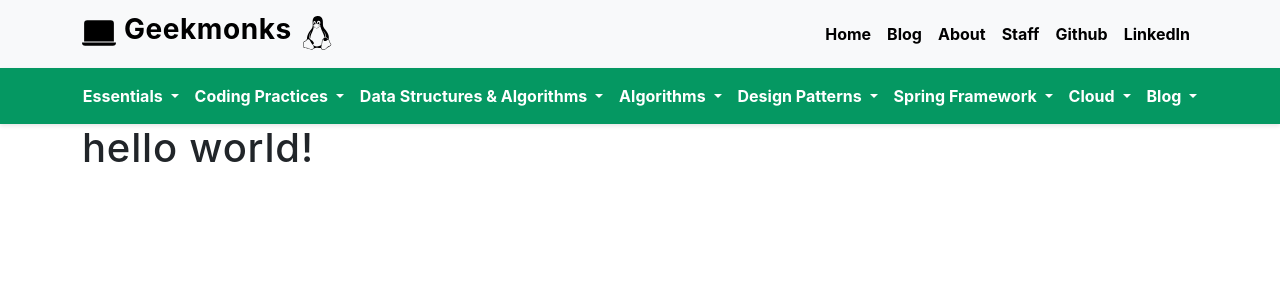
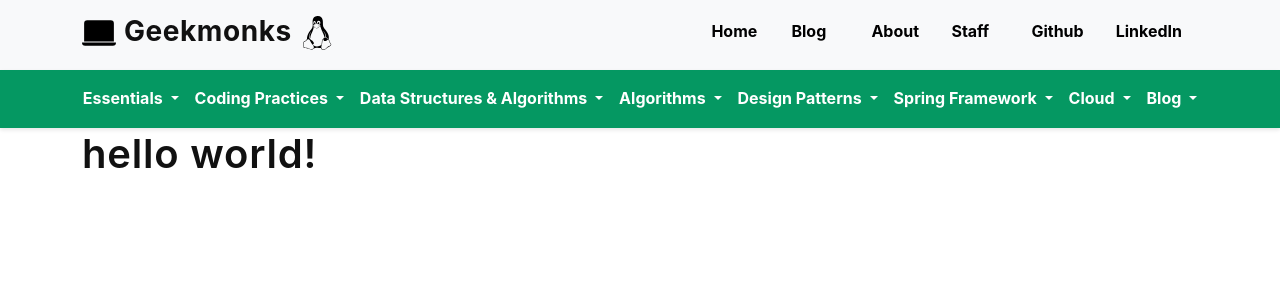
Before and after one commit to SRVivek1/geekmonks, a Jekyll site: the page built from index.md, in a window 1280 px wide. Shown: the top 300 px of the page. Built offline with Jekyll 4.4.1, drawn with Linux system fonts in a browser that asks for light colours.

Commit message:
seperated banner styling and other css enhancements

```diff
--- a/_includes/navigation.html
+++ b/_includes/navigation.html
@@ -18,12 +18,12 @@
                 <a class="nav-link dropdown-toggle fw-bold text-white" href="{{ item.url | relative_url }}" role="button" aria-expanded="false">
                   {{ item.title }}
                 </a>
-                <ul class="dropdown-menu">
+                <ul class="dropdown-menu dropdown-bg-green">
                   {% for subitem in item.submenu %}
                     {% if subitem.divider %}
                       <li><hr class="dropdown-divider"></li>
                     {% else %}
-                      <li><a class="dropdown-item" href="{{ subitem.url | relative_url }}"
+                      <li><a class="dropdown-item dropdown-bg-green" href="{{ subitem.url | relative_url }}"
                           {% if subitem.external %}target="_blank" rel="noopener noreferrer"{% endif %}>
                           {{ subitem.title }}</a></li>
                     {% endif %}
--- a/_layouts/default.html
+++ b/_layouts/default.html
@@ -7,9 +7,9 @@ layout: null
 <head>
   <meta charset="utf-8">
   <meta name="viewport" content="width=device-width, initial-scale=1.0">
-  <link rel="stylesheet" href="{{ '/assets/css/styles.css' | relative_url }}">
   <link href="https://cdn.jsdelivr.net/npm/bootstrap@5.3.2/dist/css/bootstrap.min.css" rel="stylesheet">
   <link href="https://cdn.jsdelivr.net/npm/bootstrap-icons@1.10.5/font/bootstrap-icons.css" rel="stylesheet">
+  <link rel="stylesheet" href="{{ '/assets/css/styles.css' | relative_url }}">
   {% feed_meta %}
   {% seo %}
 </head>
--- /dev/null
+++ b/_sass/banner.scss
@@ -0,0 +1,30 @@
+
+// items size and spacing
+#navbarNavBanner .nav-item {
+  //margin-right: 1rem;
+  min-width: 80px; /* Fixed width for better text fit */
+  display: inline-block; /* Ensures consistent block-level behavior */
+  vertical-align: middle; /* Aligns items vertically */
+}
+
+#navbarNavBanner .nav-link {
+  text-align: center;
+  display: inline-block; /* Ensures oval shape works */
+  padding: 0.5rem 1rem; /* Consistent padding for height */
+  border-radius: 10%; /* Starts with oval/circular base */
+  transition: all 0.3s ease; /* Smooth transition for hover */
+  text-decoration: none; /* Remove default underline */
+  //color: #fff; /* Default text color to match navbar */
+  white-space: nowrap; /* Prevents text wrapping */
+  overflow: hidden; /* Handles overflow if text is too long */
+  text-overflow: ellipsis; /* Truncates with ellipsis if needed */
+}
+
+// Link hover effects
+#navbarNavBanner .nav-link:hover {
+  border-radius: 50%;
+  background-color: #28a745;
+  color: #fff;
+  text-decoration: underline;
+  /* Adds clarity */
+}
--- a/_sass/main.scss
+++ b/_sass/main.scss
@@ -80,24 +80,3 @@ code {
 //   max-width: 720px;
 //   /* For blog content */
 // }
-
-/* Hover dropdowns (from previous response) */
-.navbar .dropdown:hover .dropdown-menu {
-  display: block;
-}
-
-.navbar .dropdown:hover .dropdown-toggle::after {
-  border-top: 0.3em solid;
-  border-right: 0.3em solid transparent;
-  border-bottom: 0;
-  border-left: 0.3em solid transparent;
-}
-
-
-#navbarNav .nav-link:hover {
-  border-radius: 10%;
-  background-color: #28a745;
-  color: #fff;
-  text-decoration: underline;
-  /* Adds clarity */
-}
--- a/_sass/navbar.scss
+++ b/_sass/navbar.scss
@@ -15,3 +15,24 @@
   border-bottom: 0;
   border-left: 0.3em solid transparent;
 }
+
+
+// style dropdown menu
+.dropdown-bg-green {
+  background-color: #20b17c;
+  border: none;
+}
+
+/* Hover dropdowns (from previous response) */
+.navbar .dropdown:hover .dropdown-menu {
+  display: block;
+}
+
+
+#navbarNav .nav-link:hover {
+  border-radius: 5%;
+  background-color: #28a745;
+  color: #fff;
+  text-decoration: underline;
+  /* Adds clarity */
+}
--- a/assets/css/styles.scss
+++ b/assets/css/styles.scss
@@ -5,3 +5,6 @@
 
 // Navbar styles
 @import "navbar";
+
+// Banner styles
+@import "banner";
```
Lines whose indentation alone changed are shown as unchanged.
